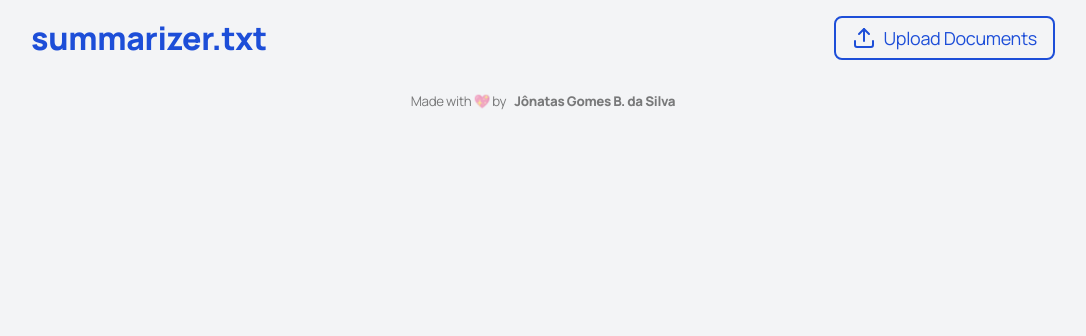
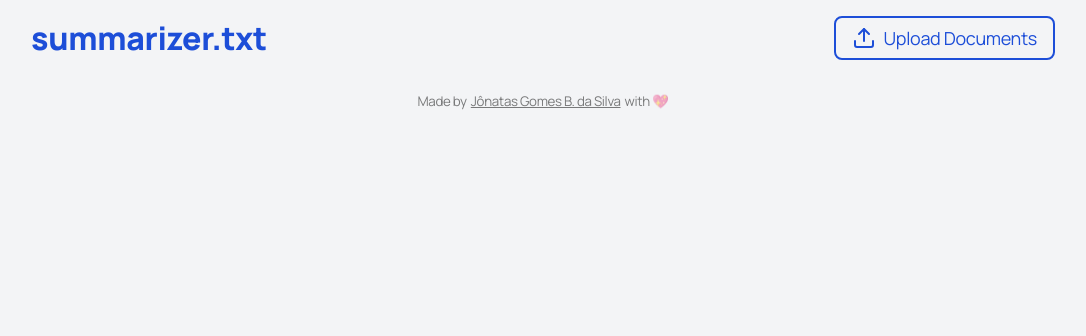
Before and after one commit to jonatas1n/genai_test, a FastAPI app: page / in a window 1280 px wide. Shown: the top 336 px of the page, without its empty margins (97-1183 px from the left). Run offline with FastAPI, Linux system fonts and the light colour scheme; data that the repository does not hold is empty; some libraries are stand-ins or nearby versions.

Commit message:
chore: update the greetings phrase

```diff
--- a/app/static/css/styles.css
+++ b/app/static/css/styles.css
@@ -237,9 +237,13 @@ header label {
   display: flex;
   align-items: center;
   justify-content: center;
-  gap: .5rem;
+  gap: .25rem;
   margin-top: 1rem;
   opacity: .5;
+}
+
+.signature a {
+  color: black;
 }
 
 @keyframes spin {
--- a/app/templates/index.html
+++ b/app/templates/index.html
@@ -63,8 +63,8 @@
     <main>
       <div class="container">
         <small class="signature">
-          Made with 💖 by
-          <strong> Jônatas Gomes B. da Silva</strong>
+          Made by <a href="https://linkedin.com/in/jonatasgomesdev" target="_blank">Jônatas Gomes B. da Silva</a>
+          with 💖
         </small>
         <section class="documents loading">
           <div class="loader">
```
